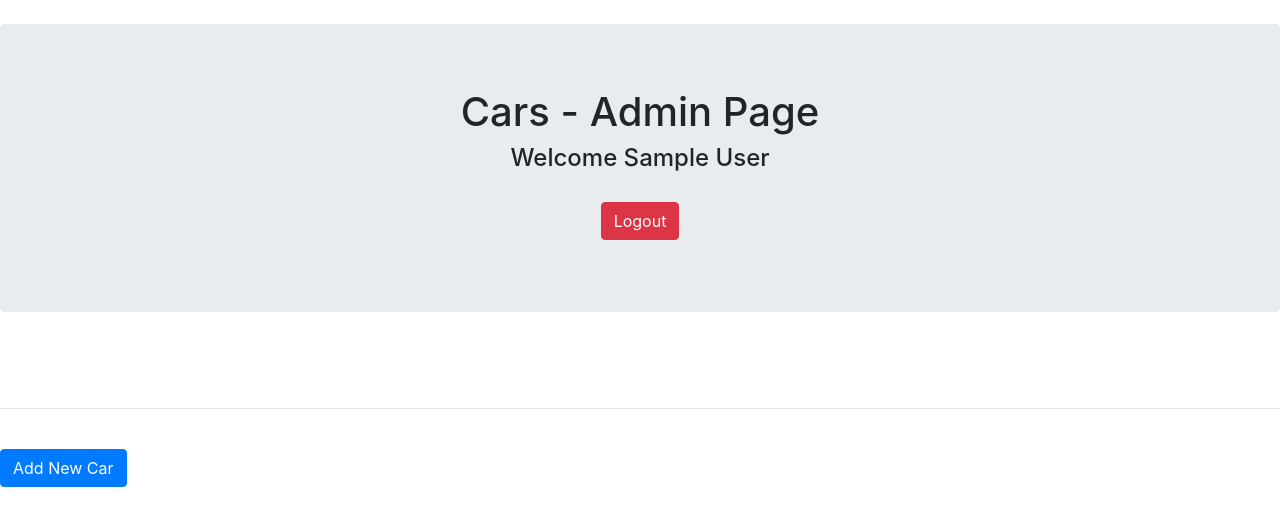
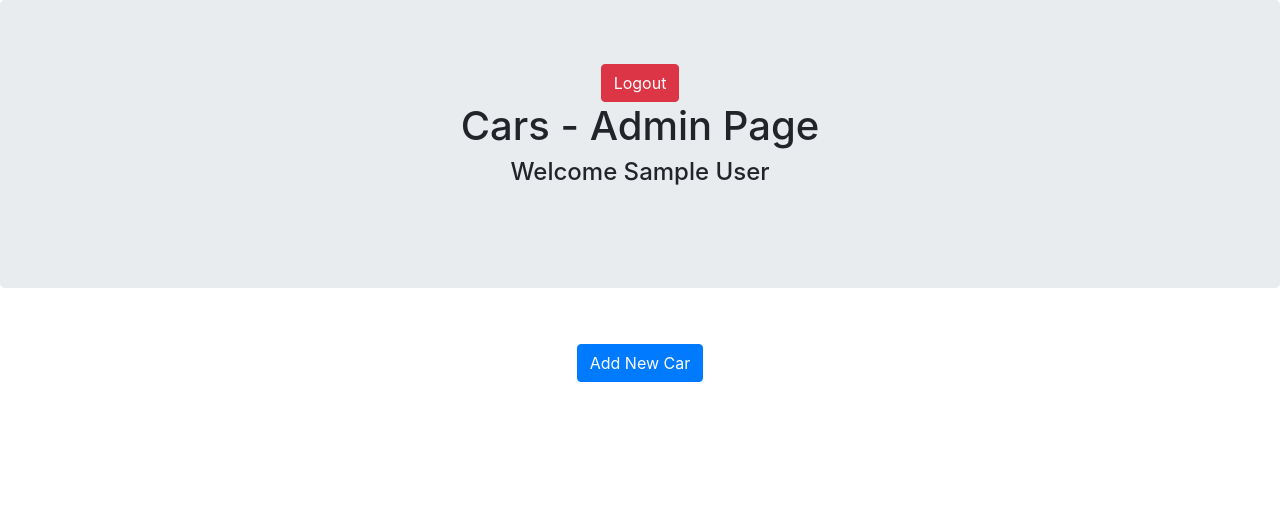
Before and after one commit to jabernall24/CST-336-Group-Project, a PHP site: page /admin.php in a window 1280 px wide. Shown: the top 526 px of the page. Run offline with PHP 8.4, Linux system fonts and the light colour scheme; the visitor is signed in with stand-in values (Sample User, id 1); data that the repository does not hold is empty; some libraries are stand-ins or nearby versions.

Commit message:
Update Layout

```diff
--- a/admin.php
+++ b/admin.php
@@ -26,13 +26,15 @@ if (!isset($_SESSION['adminName'])) {
 
             function confirmDelete(){
 
-                return confirm("Are you sure you want to delete this product?");
+                return confirm("Are you sure you want to delete this car?");
 
             }
 
-            function openModal(){
+
+            /*function openModal(){
                 $('#productModal').modal("show"); //opens the modal
             }
+            */
 
             $(document).ready(function(){
 
@@ -50,8 +52,9 @@ if (!isset($_SESSION['adminName'])) {
                  let i = 0;
                 $("#images").html("");
                 for (let rows=0; rows < data.length; rows++) {
-
+                   if(data[i] !=null){
                     htmlString += "<div class='row'style='margin-bottom: 100px;' >";
+                   }
 
                     for (let cols=0; cols < 5; cols++) {
                         if(data[i] !=null){
@@ -83,16 +86,14 @@ if (!isset($_SESSION['adminName'])) {
                      htmlString +=   "<div> " + "Transmission: " + carTransmission+ "</div>";
                      htmlString +=   "<div> " + "Odometer: " + carOdometer+ "</div>";
                      htmlString +=   "<div> " + "Price: $" + carPrice+ "</div>";
-                     htmlString +=  "<img class='rounded mx-auto d-block' src='"+ carImage+"' width='300' >";
+                     htmlString +=  "<img class='rounded mx-auto d-block' src='"+ carImage+"' width='100%' >";
 
 
 
                       htmlString += "</div >";
 
                         }
-
-
-                                                i++;
+                         i++;
 
                     }//for
 
@@ -119,61 +120,51 @@ if (!isset($_SESSION['adminName'])) {
         <link rel="stylesheet" href="https://stackpath.bootstrapcdn.com/bootstrap/4.3.1/css/bootstrap.min.css" integrity="sha384-ggOyR0iXCbMQv3Xipma34MD+dH/1fQ784/j6cY/iJTQUOhcWr7x9JvoRxT2MZw1T" crossorigin="anonymous">
 
 
-        <style>
-
-            .row  { display:flex; }
-
-            .col1 { width:350px; }
-
-            form { display: inline-block; }
-
-            #products {
-                 margin: 35px;
-            }
-
-        </style>
-
 
          <script src="https://stackpath.bootstrapcdn.com/bootstrap/4.3.1/js/bootstrap.min.js" integrity="sha384-JjSmVgyd0p3pXB1rRibZUAYoIIy6OrQ6VrjIEaFf/nJGzIxFDsf4x0xIM+B07jRM" crossorigin="anonymous"></script>
 
     </head>
     <body>
 
-    <br>
+
+         <div class="jumbotron text-center">
 
 
-            <div class="jumbotron">
-
+        <form action="logout.php">
+        <button class ="btn btn-danger text-center">Logout</button>
+    </form>
         <h1 class="text-center"> Cars - Admin Page </h1>
 
 
 
-        <h4 class="text-center"> Welcome <?=$_SESSION['adminName']?>  <br>  <br>   <form action="logout.php">
-        <button class ="btn btn-danger text-center">Logout</button>
-    </form></h4>
+        <h4 class="text-center"> Welcome <?=$_SESSION['adminName']?>  <br>  <br>
+</h4>
 
         </div>
 
 
             <br>
 
-    <br><hr><br>
 
 
+         <div class=" text-center">
 
-<divclass"tex-center">
 
-        <form action="addCars.php">
+        <form action="addCars.php" class="text-center">
         <button class ="btn btn-primary text-center">Add New Car</button>
-    </form>
+        </form>
 
 </div>
 
-
     <br><br>
 
-     <div id="cars"></div>
+                 <div class= "row">
 
+         <div class= "col"></div>
 
+     <div class= "col-11" id="cars"></div>
+
+              <div class= "col"></div>
+            </div>
     </body>
 </html>
```
Also changed, not shown: addCars.php (+17 -2 lines), update.php (+16 -5 lines).
